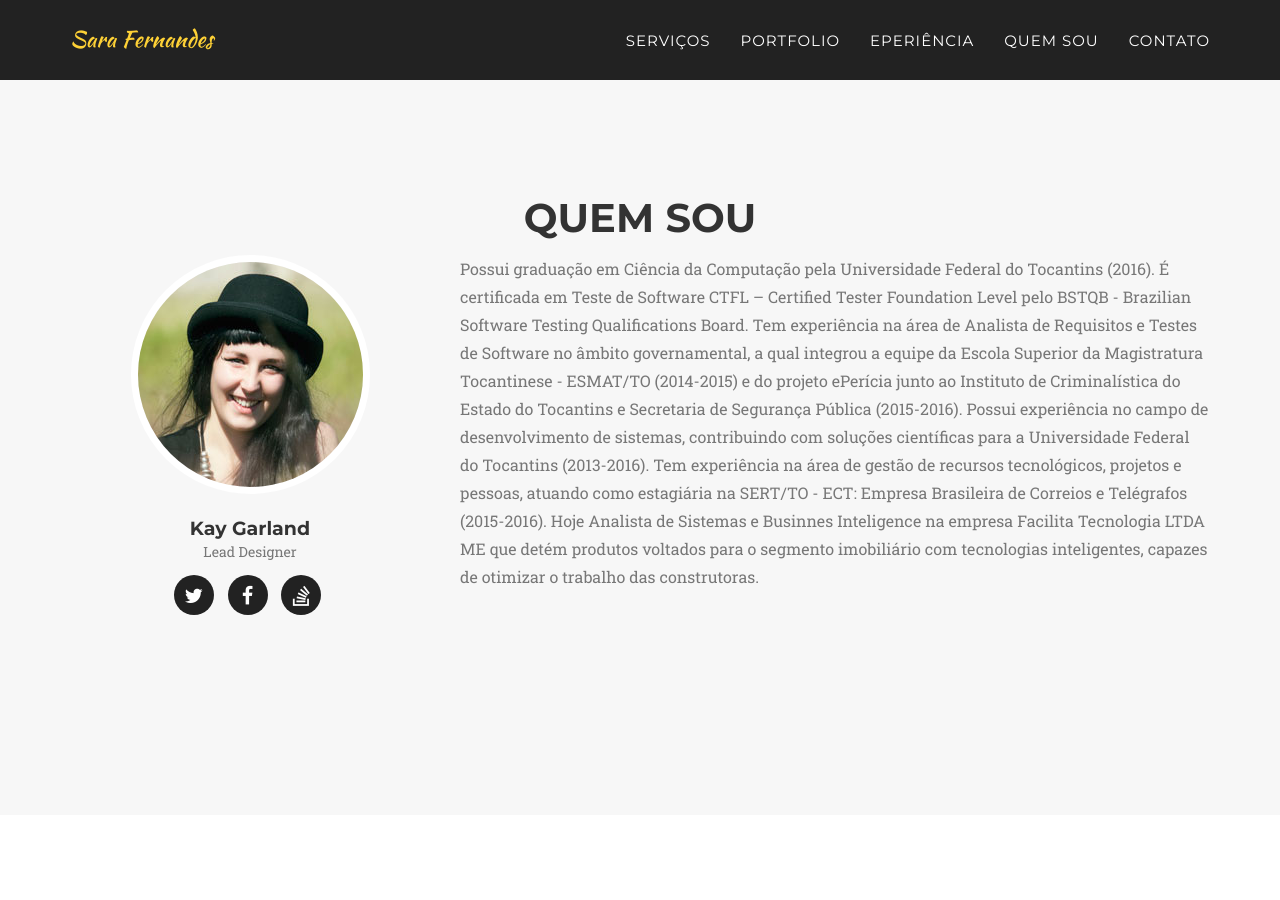
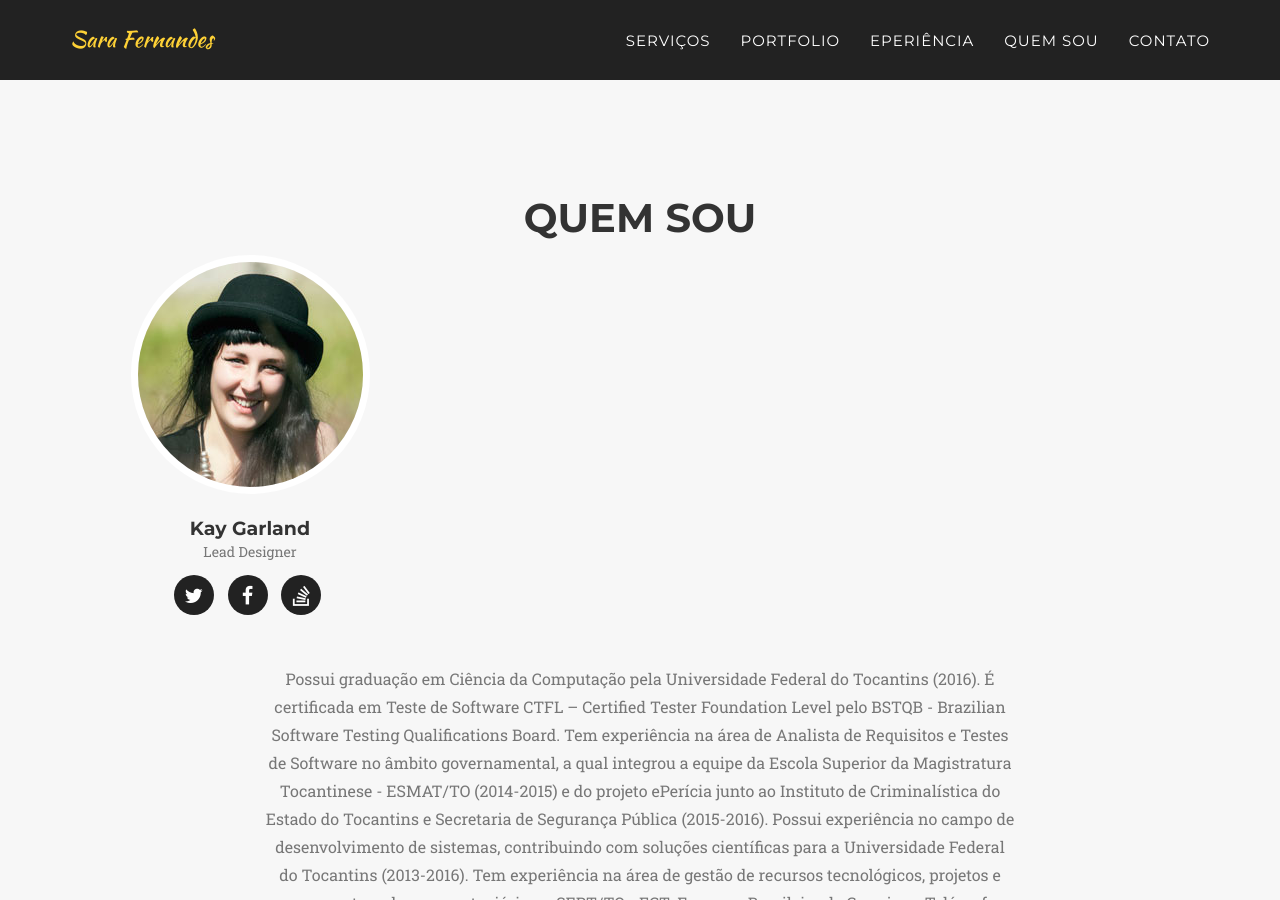
Before and after one commit to SaraFernandes/sarafernandes.github.io, a Jekyll site: the page built from index.html, in a window 1280 px wide and 900 px high, scrolled down 712 px. Built offline with Jekyll 4.4.1, drawn with Linux system fonts in a browser that asks for light colours; some web fonts are replaced.

Commit message:
Update team.html

```diff
--- a/_includes/team.html
+++ b/_includes/team.html
@@ -27,11 +27,11 @@
                     </div>
                 </div>
                 {% endfor %}
-                 <div class="col-md-8">
-                    <div class=" class=" text-center">
+            </div>
+            <div class="row">
+                <div class="col-lg-8 col-lg-offset-2 text-center">
                     <p class="large text-muted">Possui graduação em Ciência da Computação pela Universidade Federal do Tocantins (2016). É certificada em Teste de Software CTFL – Certified Tester Foundation Level pelo BSTQB - Brazilian Software Testing Qualifications Board. Tem experiência na área de Analista de Requisitos e Testes de Software no âmbito governamental, a qual integrou a equipe da Escola Superior da Magistratura Tocantinese - ESMAT/TO (2014-2015) e do projeto ePerícia junto ao Instituto de Criminalística do Estado do Tocantins e Secretaria de Segurança Pública (2015-2016). Possui experiência no campo de desenvolvimento de sistemas, contribuindo com soluções científicas para a Universidade Federal do Tocantins (2013-2016). Tem experiência na área de gestão de recursos tecnológicos, projetos e pessoas, atuando como estagiária na SERT/TO - ECT: Empresa Brasileira de Correios e Telégrafos (2015-2016). Hoje Analista de Sistemas e Businnes Inteligence na empresa Facilita Tecnologia LTDA ME que detém produtos voltados para o segmento imobiliário com tecnologias inteligentes, capazes de otimizar o trabalho das construtoras.</p>
                 </div>
-                 </div>
             </div>
         </div>
     </section>
```
